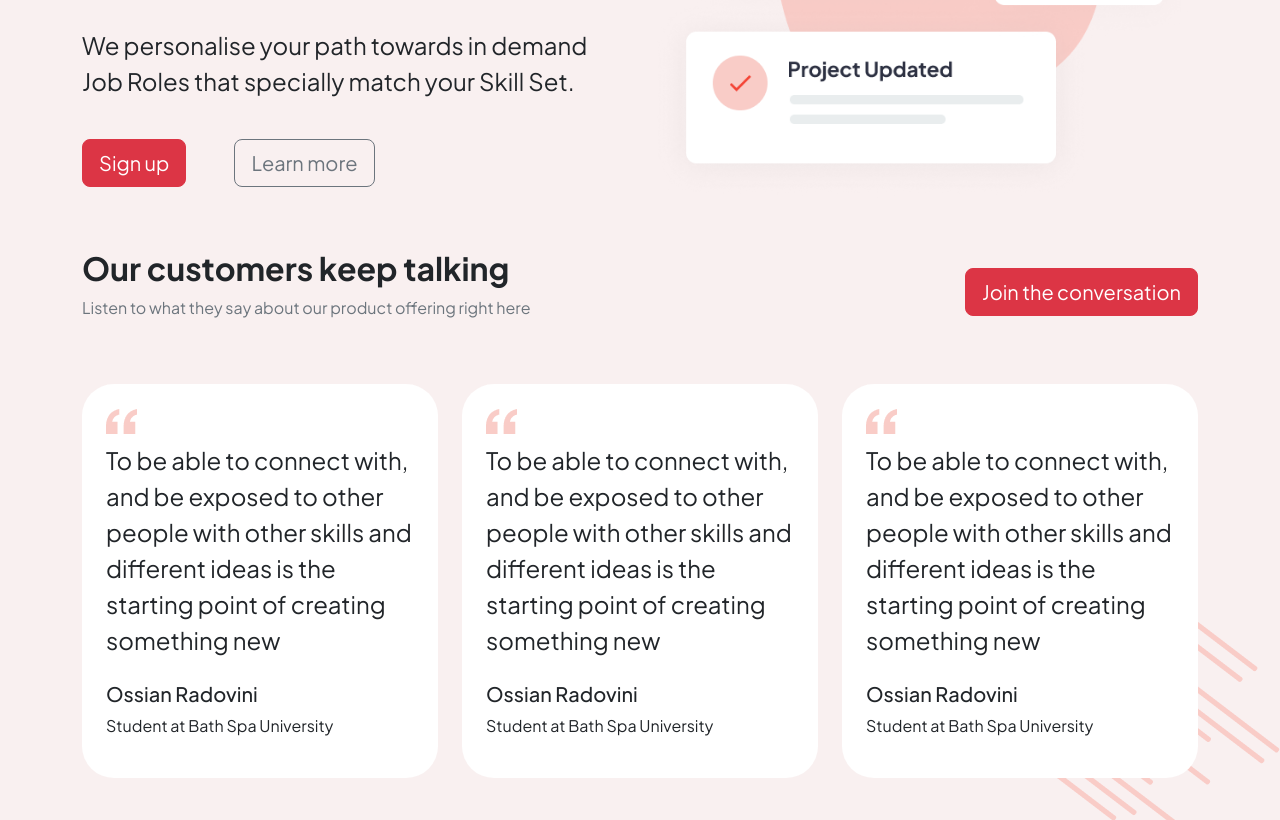
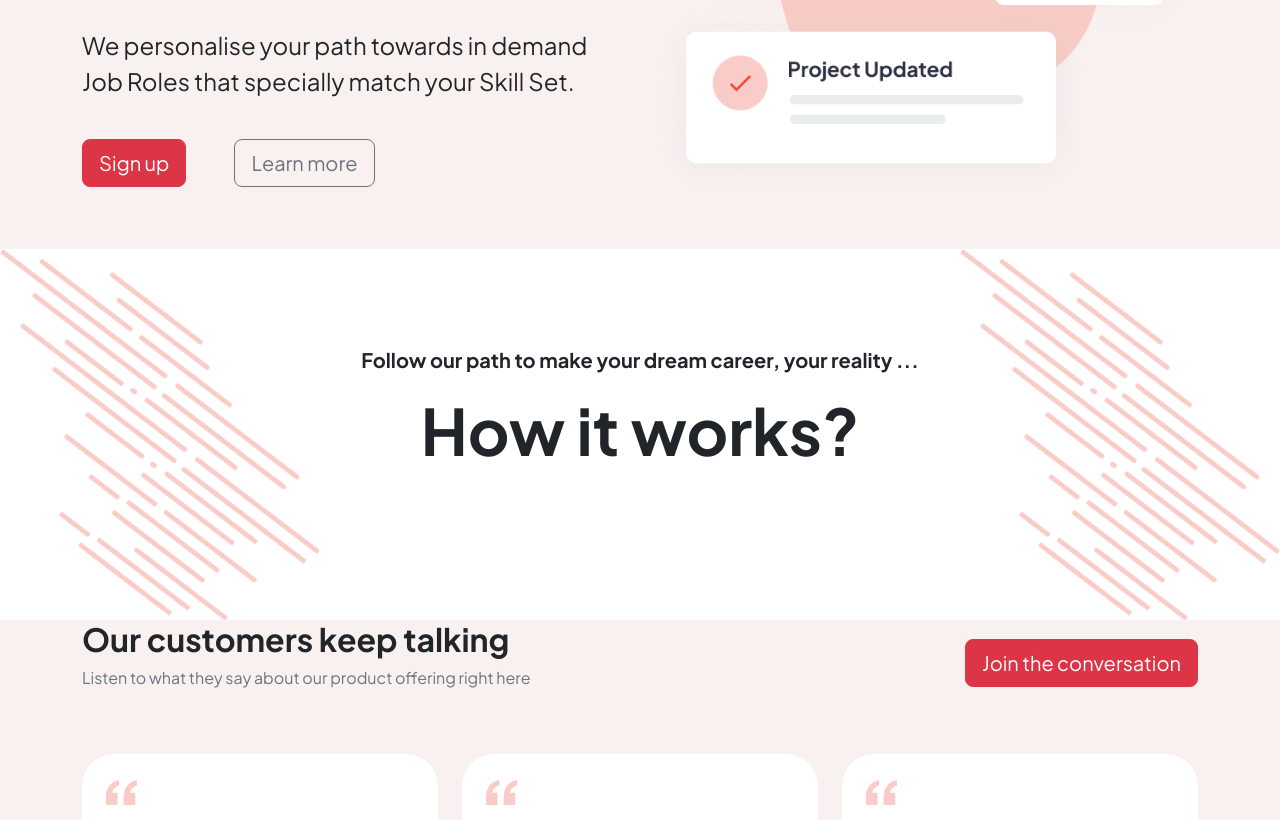
Before and after one commit to mmiimran/HB_Team_J_, a plain HTML site: page bootstrap_5_project_1/index.html in a window 1280 px wide. Shown: the part 483-1303 px from the top of the page. Drawn offline with nearby package versions, Linux system fonts and the light colour scheme.

Commit message:
shoriful islam added how to work section

```diff
--- a/bootstrap_5_project_1/index.html
+++ b/bootstrap_5_project_1/index.html
@@ -73,6 +73,31 @@
       #                                      Hero section end                                       #
       #################################################################################################
     -->
+
+    <!-- 5 shoriful islam
+    ##################################################################################################
+    #                                 How it work section Start                                      #
+    ##################################################################################################
+    -->
+
+
+
+    <div class="bg-white w-100 d-flex justify-content-between">
+      <img src="images/Decoration.png" alt="" class="d-md-block w-25 object-fit-cover d-none">
+
+      <div class="text-center py-5 pt-md-5">
+        <p class="fw-bold fs-5 mt-md-5">
+          Follow our path to make your dream career, your reality ...
+        </p>
+        <h3 class="large-text">How it works?</h3>
+      </div>
+      <img src="images/Decoration.png" alt="" class="d-md-block w-25 object-fit-cover d-none">
+    </div>
+<!--
+  ##################################################################################################
+  #                                 How it work section End                                        #
+  ##################################################################################################
+  -->
 
 
 
```
